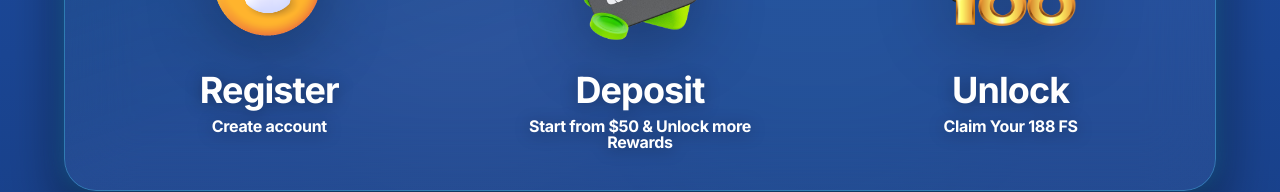
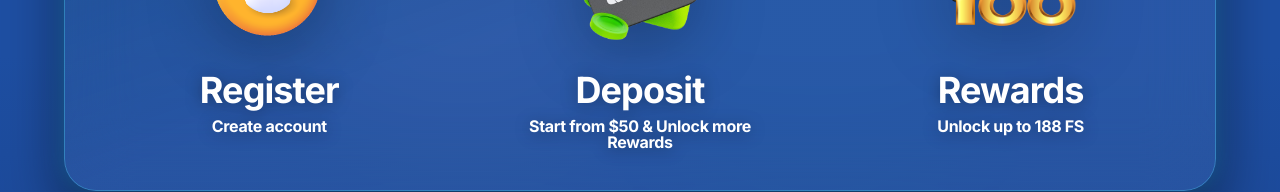
Before and after one commit to jeffthecool9/i88-Airpod-On-going-, a React (Vite) app: page / in a window 1280 px wide. Shown: the part 1396-1588 px from the top of the page. Built offline with nearby package versions, Linux system fonts and the light colour scheme.

Commit message:
Update App.tsx

```diff
--- a/src/App.tsx
+++ b/src/App.tsx
@@ -838,7 +838,7 @@ export default function App() {
       desc: "Start from $50 & Unlock more Rewards",
       image: depositImg,
     },
-    { title: "Unlock", desc: "Claim Your 188 FS", image: playImg },
+    { title: "Rewards", desc: "Unlock up to 188 FS", image: playImg },
   ];
 
   return (
@@ -1198,7 +1198,7 @@ export default function App() {
 
         <section
           id="steps-to-claim"
-          className="relative z-10 overflow-hidden bg-[linear-gradient(180deg,#1E4FA3_0%,#1B4694_55%,#183E85_100%)] px-4 pb-32 pt-16 sm:px-6 sm:pb-40 sm:pt-24"
+          className="relative z-10 overflow-hidden bg-[linear-gradient(180deg,#1E4FA3_0%,#1E4FA3_55%,#1B4694_100%)] px-4 pb-32 pt-16 sm:px-6 sm:pb-40 sm:pt-24"
         >
           <div className="pointer-events-none absolute left-0 top-0 h-full w-full">
             <div className="absolute left-1/4 top-1/4 h-72 w-72 rounded-full bg-white/5 blur-[100px] animate-pulse" />
```
